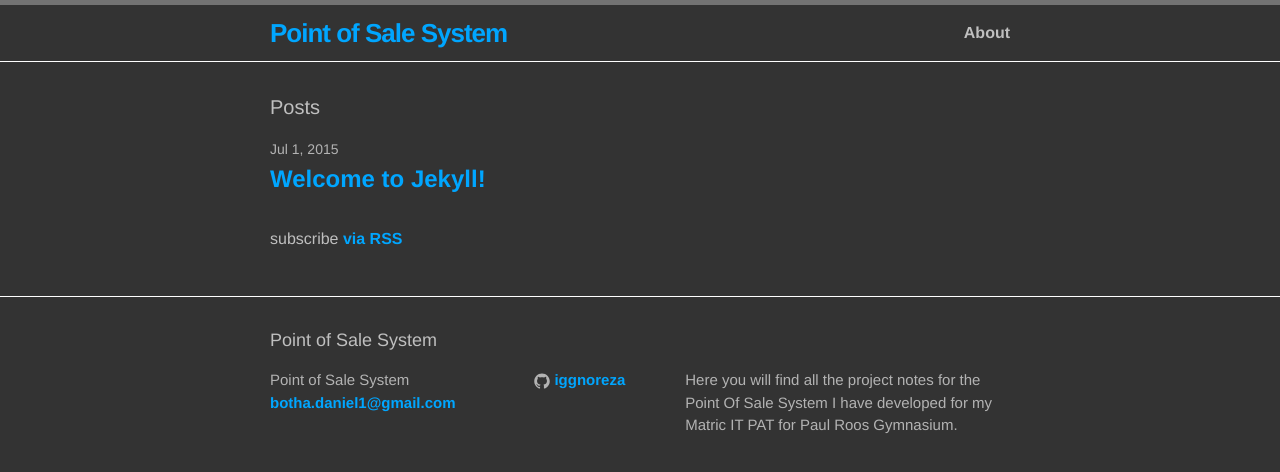
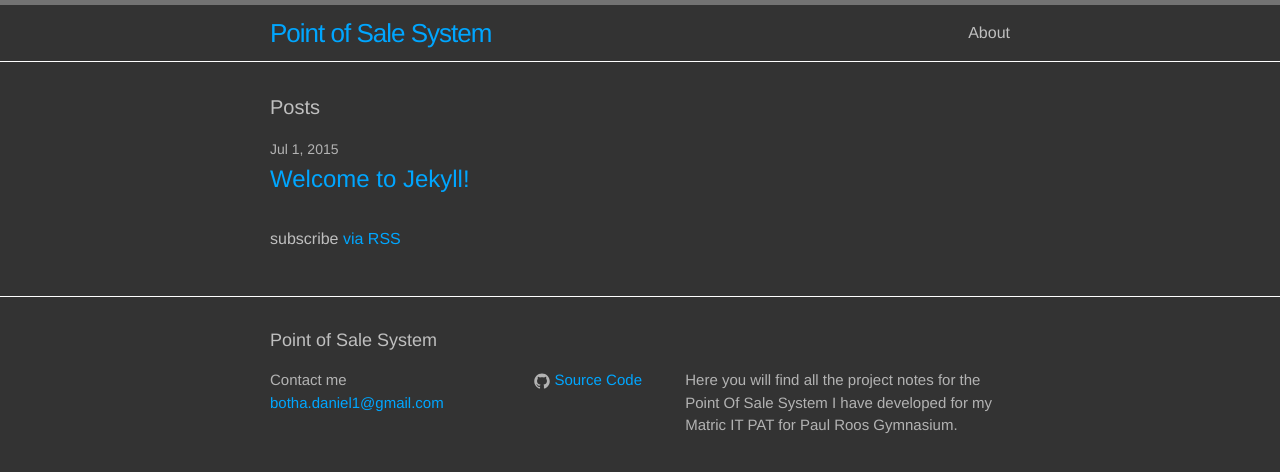
Before and after one commit to PointOfSaleSystem/pointofsalesystem.github.io, a Jekyll site: the page built from index.html, in a window 1280 px wide. Shown: the top 472 px of the page. Built offline with Jekyll 4.4.1, drawn with Linux system fonts in a browser that asks for light colours.

Commit message:
Contact, weight,

```diff
--- a/_includes/footer.html
+++ b/_includes/footer.html
@@ -7,7 +7,7 @@
     <div class="footer-col-wrapper">
       <div class="footer-col  footer-col-1">
         <ul class="contact-list">
-          <li>{{ site.title }}</li>
+          <li>Contact me</li>
           <li><a href="mailto:{{ site.email }}">{{ site.email }}</a></li>
         </ul>
       </div>
@@ -23,7 +23,7 @@
                 </svg>
               </span>
 
-              <span class="username">{{ site.github_username }}</span>
+              <span class="username">Source Code</span>
             </a>
           </li>
           {% endif %}
--- a/_sass/_base.scss
+++ b/_sass/_base.scss
@@ -90,7 +90,6 @@ h1, h2, h3, h4, h5, h6 {
  */
 a {
     color: $brand-color;
-    font-weight: 700;
     text-decoration: none;
 
     &:visited {
@@ -99,7 +98,6 @@ a {
 
     &:hover {
         color: $text-color;
-        text-decoration: underline;
     }
 }
 
--- a/css/main.scss
+++ b/css/main.scss
@@ -7,6 +7,7 @@
 
 // Our variables
 $base-font-family: Helvetica, Arial, sans-serif;
+// $base-font-family: NEOTERIC, Arial, sans-serif;
 $base-font-size:   16px;
 $small-font-size:  $base-font-size * 0.875;
 $base-line-height: 1.5;
```
